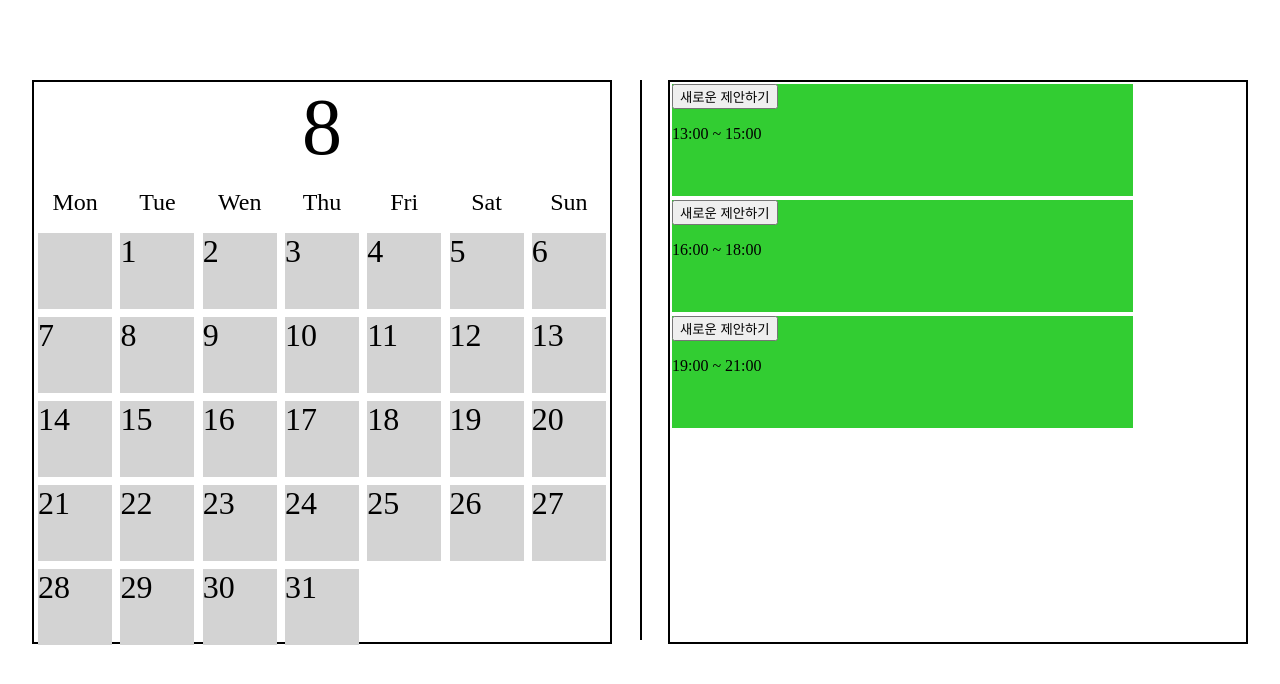
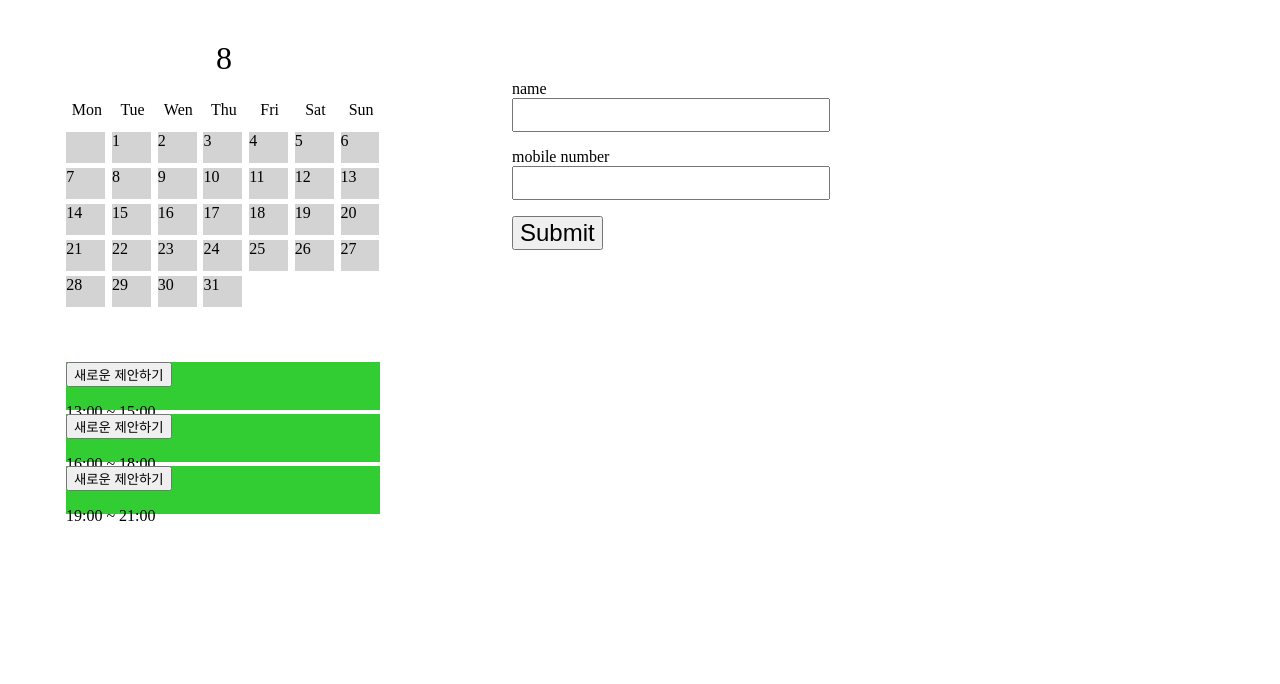
Before and after one commit to greyHairChooseLife/bulse2_frontend, a React (Create React App) app: page / in a window 1280 px wide. Shown: the top 684 px of the page. Built offline with nearby package versions, Linux system fonts and the light colour scheme; no server answers.

Commit message:
새로운 프로젝트를 생성하는 하위 컴포넌트 개발 : identiy, propose
http통신으로 백엔드 서버에 저장하는 것 까지

```diff
--- a/src/App.css
+++ b/src/App.css
@@ -2,24 +2,18 @@ body {
 	margin: 0;
 }
 
-.vertical {
-	position: absolute;
-	width: 2px;
-	height: 70vh;
-	background-color: black;
-}
-.vertical {
-	left: 50vw;
-	top: 10%;
-}
-
 .App>div:nth-child(1) {
 	position: absolute;
-	top: 10%;
-	left: 2.5vw;
+	top: 5%;
+	left: 5%;
+}
+.App>div:nth-child(2) {
+	position: absolute;
+	top: calc(5% + 30vh + 10%);
+	left: 5%;
 }
 .App>div:nth-child(3) {
 	position: absolute;
 	top: 10%;
-	right: 2.5vw;
+	left: 40%;
 }
--- a/src/App.tsx
+++ b/src/App.tsx
@@ -1,5 +1,5 @@
-import React, { useState } from 'react';
-import { Calendar, Schedule } from './component/Parts';
+import React, { useState, useEffect } from 'react';
+import { Calendar, Schedule, Identity, Propose } from './component/Parts';
 import './App.css';
 
 const today = new Date();
@@ -7,16 +7,37 @@ const today = new Date();
 function App() {
 
 	const [ theDay, setTheDay ] = useState<string>(`${today.getFullYear()}-${today.getMonth()+1}-${today.getDate()}`);
+	const [ session, setSession ] = useState<number | undefined>(undefined);
+
+	type identityType = {
+		name: string,
+		mobileNumber: string
+	}
+
+	//type pageModeType = 'logo' | 'readProject' | 'createProject' | 'updateProject' | 'deleteProject'
+	//const [ pageMode, setPageMode ] = useState<pageMode>('logo');
+
+	const [ identity, setIdentity ] = useState<identityType | undefined>(undefined);
+	const [ isIdentified, setIsIdentified ] = useState<boolean>(false);
+
+	useEffect(() => {
+		if(identity !== undefined) setIsIdentified(true);
+		else setIsIdentified(false);
+	}, [identity])
+
 
 	return (
 		<div className="App">
-		<div>
-			<Calendar setTheDay={setTheDay}></Calendar>
-		</div>
-		<div className="vertical"></div>
-		<div>
-			<Schedule theDay={theDay}></Schedule>
-		</div>
+			<div>
+				<Calendar setTheDay={setTheDay}></Calendar>
+			</div>
+			<div>
+				<Schedule theDay={theDay} setSession={setSession}></Schedule>
+			</div>
+			<div>
+				{!isIdentified && <Identity setIdentity={setIdentity}></Identity>}
+				{isIdentified && <Propose theDay={theDay} session={session} identity={identity}></Propose>}
+			</div>
 		</div>
 	);
 }
--- a/src/component/Parts.css
+++ b/src/component/Parts.css
@@ -3,37 +3,40 @@
  */
 
 .CalendarBox {
-	width: 45vw;
-	height: 70vh;
-	border: solid 2px black;
+	width: 25vw;
+	height: 30vh;
 }
 
 .CalendarDays {
 	width: 100%;
 	height: 90%;
-	font-size: 2rem;
+	font-size: 1rem;
 	display: inline-grid;
 	grid-template-columns: repeat(7, 1fr);
 	grid-template-rows: repeat(6, 1fr);
 }
 
 .EachDay {
-	width: 90%;
-	height: 90%;
+	width: 85%;
+	height: 85%;
 	background-color: lightgray;
 	position: relative;
-	top: 5%;
+	top: -25%;
 	left: 5%;
+	cursor: pointer;
+}
+.EachDay:hover {
+	background-color: lightgreen;
 }
 
 .MonthName {
-	font-size: 5rem;
+	font-size: 2rem;
 	text-align: center;
-	margin-bottom: 2vh;
+	margin-bottom: 3vh;
 }
 
 .DayName {
-	font-size: 1.5rem;
+	font-size: 1rem;
 	display: grid;
 	grid-template-columns: repeat(7, 1fr);
 	text-align: center;
@@ -43,18 +46,71 @@
 
 
 /*
- *  Planner Component
+ *  Schedule Component
  */
 
-.PlannerBox {
-	width: 45vw;
-	height: 70vh;
-	border: solid 2px black;
+.ScheduleBox {
+	width: 25vw;
+	height: 30vh;
 }
 
-.PlannerBox>div {
+.ScheduleBox>div {
 	border: solid 2px white;
-	width: 80%;
+	width: 98%;
 	height: 20%;
 	background-color: limegreen;
 }
+
+/*
+ *  Identity Component
+ */
+
+.IdentityBox input {
+	display: block;
+	font-size: 1.5rem;
+	margin-bottom: 2vh;
+}
+
+/*
+ *  Propose Component
+ */
+
+.ProposeBox {
+	width: 55vw;
+	height: 80vh;
+}
+
+.ProposeBox label {
+	display: inline-block;
+	margin-bottom: 15px;
+	margin-left: 1.5rem;
+	font-size: 1.5rem;
+	color: grey;
+}
+
+.ProposeBox>form>input:nth-child(2) {
+	margin-bottom: 5vh;
+	font-size: 1.5rem;
+	padding-left: 1.5rem;
+	width: 100%;
+	height: 5vh;
+}
+
+.ProposeBox>form>input:nth-child(5) {
+	margin-top: 5vh;
+	font-size: 1.5rem;
+	width: 30%;
+	height: 5vh;
+	cursor: pointer;
+}
+
+.ProposeBox input {
+	display: block;
+	box-sizing: border-box;
+}
+.ProposeBox textarea {
+	display: block;
+	width: 100%;
+	height: 50vh;
+	box-sizing: border-box;
+}
--- a/src/component/Parts.tsx
+++ b/src/component/Parts.tsx
@@ -55,6 +55,7 @@ export const Calendar = (props: IcalendarPrpps) => {
 
 interface IscheduleProps {
 	theDay: string
+	setSession: any
 }
 
 export const Schedule = (props: IscheduleProps) => {
@@ -84,12 +85,12 @@ export const Schedule = (props: IscheduleProps) => {
 		setters.forEach((ele: any) => ele(null));
 		const getTodayReservation = async () => {
 			const result = await api.get(`/project?theDay=${theDay}`);
-			result.data.forEach((ele: any) => setters[ele.time-1](ele.status));
+			result.data.forEach((ele: any) => setters[ele.session-1](ele.status));
 		}
 		getTodayReservation();
 	}, [theDay])
 
-	const makeNewProjectComponent = () => { return <button>새로운 제안하기</button>; }
+	const makeNewProjectComponent = (sessionNumber: number) => { return <button onClick={() => props.setSession(sessionNumber)}>새로운 제안하기</button>; }
 	const makePendingComponent = () => { return <div onClick={() => {}}>관리자 승인을 기다리는 중입니다.</div> }
 	const makeRecruitingComponent = () => { return <div onClick={() => {}}>참석자 모집 중입니다.</div> }
 	const makeConfirmedComponent = () => { return <div onClick={() => {}}>확정된 일정입니다.</div> }
@@ -98,7 +99,7 @@ export const Schedule = (props: IscheduleProps) => {
 	useEffect(() => {
 		const statuses = [schedule1Status, schedule2Status, schedule3Status];
 		const setters = [setSchedule1Component, setSchedule2Component, setSchedule3Component];
-		setters.forEach((ele: any) => ele(makeNewProjectComponent()));
+		setters.forEach((ele: any, idx: number) => ele(makeNewProjectComponent(idx+1)));
 		statuses.forEach((ele: any, idx: number) => {
 			switch(ele){
 				case 'pending':
@@ -115,10 +116,111 @@ export const Schedule = (props: IscheduleProps) => {
 	}, [schedule1Status, schedule2Status, schedule3Status]);
 
 	return (
-		<div className="PlannerBox">
+		<div className="ScheduleBox">
 			<div>{schedule1Component}<p>13:00 ~ 15:00</p></div>
 			<div>{schedule2Component}<p>16:00 ~ 18:00</p></div>
 			<div>{schedule3Component}<p>19:00 ~ 21:00</p></div>
 		</div>
 	);
 }
+
+
+
+interface IidentityProps {
+	setIdentity: any
+}
+export const Identity = (props: IidentityProps) => {
+
+	const defaultValue = {
+		name: '',
+		mobileNumber: '',
+	}
+
+	const [ name, setName ] = useState(defaultValue.name);
+	const [ mobileNumber, setMobileNumber ] = useState(defaultValue.mobileNumber);
+
+	const onChangeInput = (e: any) => {
+		switch(e.target.name){
+			case 'name':
+				setName(e.target.value);
+				break;
+			case 'mobileNumber':
+				setMobileNumber(e.target.value);
+				break;
+		}
+	}
+
+	return (
+		<div className="IdentityBox">
+			<form onSubmit={(e: any) => {
+				e.preventDefault();
+				props.setIdentity({name: name, mobileNumber: mobileNumber});
+				}}>
+				<label>name</label>
+				<input name="name" onChange={onChangeInput}></input>
+				<label>mobile number</label>
+				<input name="mobileNumber" onChange={onChangeInput}></input>
+				<input type="submit"></input>
+			</form>
+		</div>
+	)
+}
+
+
+interface IproposeProps {
+	theDay: string
+	session: number | undefined
+	identity: {name: string, mobileNumber: string} | undefined
+}
+export const Propose = (props: IproposeProps) => {
+
+	const defaultValue = {
+		theDay: props.theDay,
+		subject: '',
+		content: '',
+	}
+
+	const [ theDay, setTheDay ] = useState(defaultValue.theDay);
+	useEffect(() => {setTheDay(props.theDay)}, [props.theDay]);
+
+	const [ subject, setSubject ] = useState(defaultValue.subject);
+	const [ content, setContent ] = useState(defaultValue.content);
+
+	const onChangeInput = (e: any) => {
+		switch(e.target.name){
+			case 'subject':
+				setSubject(e.target.value);
+				break;
+			case 'content':
+				setContent(e.target.value);
+				break;
+		}
+	}
+
+	//	identity, theDay, subject, content를 axios통신해서 서버에 저장한다.
+	const onSubmitForm = () => {
+		const proposed = {
+			identity: props.identity,
+			subject: subject,
+			content: content,
+			theDay: theDay,
+			session: props.session
+		}
+		api.post(`/project`, proposed);
+	}
+
+	return (
+		<div className="ProposeBox">
+			<form onSubmit={(e: any) => {
+				e.preventDefault();
+				onSubmitForm();
+				}}>
+				<label>제목</label>
+				<input name="subject" onChange={onChangeInput}></input>
+				<label>내용</label>
+				<textarea name="content" onChange={onChangeInput}></textarea>
+				<input type='submit' value="등록하기"></input>
+			</form>
+		</div>
+	)
+}
--- /dev/null
+++ b/src/component/backup_Parts.css
@@ -0,0 +1,60 @@
+/*
+ *  Calendar Component
+ */
+
+.CalendarBox {
+	width: 45vw;
+	height: 70vh;
+	border: solid 2px black;
+}
+
+.CalendarDays {
+	width: 100%;
+	height: 90%;
+	font-size: 2rem;
+	display: inline-grid;
+	grid-template-columns: repeat(7, 1fr);
+	grid-template-rows: repeat(6, 1fr);
+}
+
+.EachDay {
+	width: 90%;
+	height: 90%;
+	background-color: lightgray;
+	position: relative;
+	top: 5%;
+	left: 5%;
+}
+
+.MonthName {
+	font-size: 5rem;
+	text-align: center;
+	margin-bottom: 2vh;
+}
+
+.DayName {
+	font-size: 1.5rem;
+	display: grid;
+	grid-template-columns: repeat(7, 1fr);
+	text-align: center;
+	width: 100%;
+	height: 5vh;
+}
+
+
+/*
+ *  Planner Component
+ */
+
+.PlannerBox {
+	width: 45vw;
+	height: 70vh;
+	border: solid 2px black;
+}
+
+.PlannerBox>div {
+	border: solid 2px white;
+	width: 80%;
+	height: 20%;
+	background-color: limegreen;
+}
```
